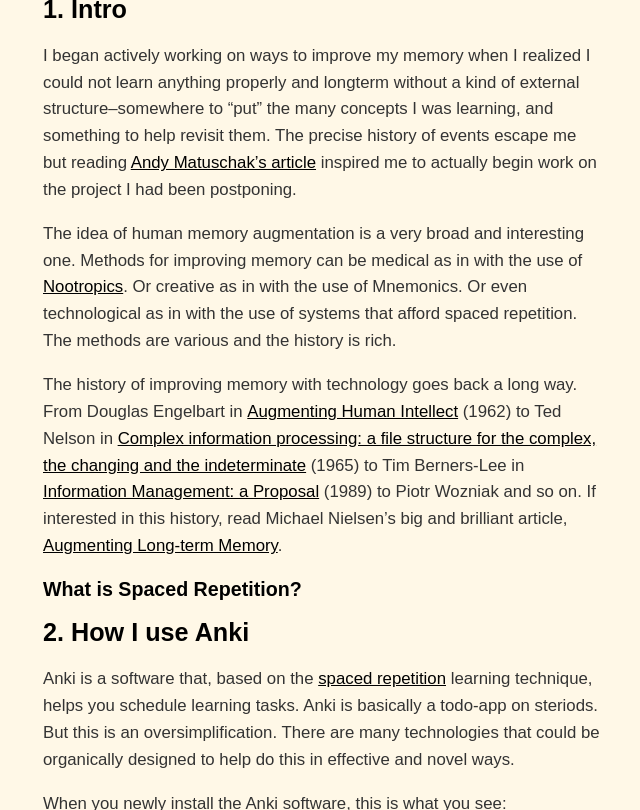
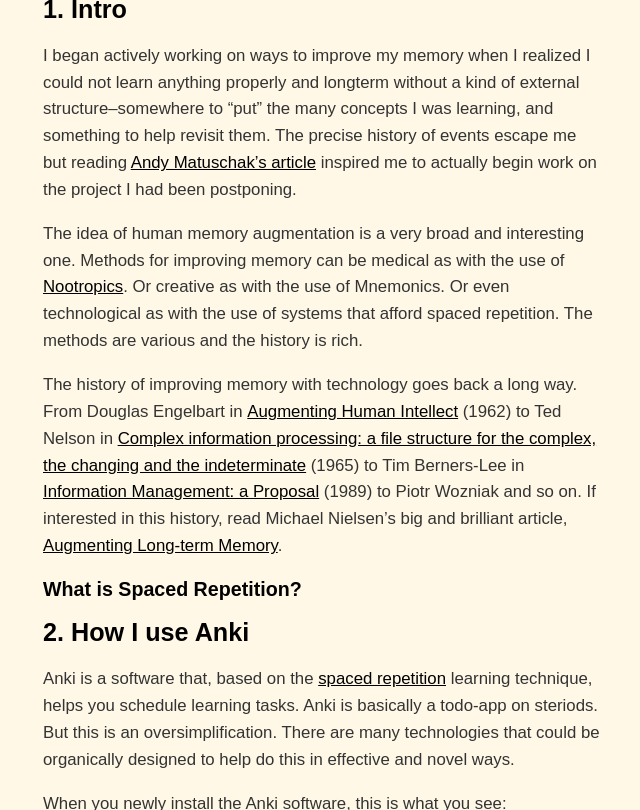
Before and after one commit to dCO2/rococo, a Jekyll site: the page built from _posts/2022-08-17-project-mnemosyne.md, in a window 1280 px wide and 900 px high, scrolled down 878 px, cut to the strip 36-846 px from the top of the window. Shown: the whole strip, without its empty margins (333-973 px from the left). Built offline with Jekyll 4.4.1, drawn with Linux system fonts in a browser that asks for light colours; some web fonts are replaced.

Commit message:
Fix grammar errors

```diff
--- a/_posts/2022-08-17-project-mnemosyne.md
+++ b/_posts/2022-08-17-project-mnemosyne.md
@@ -39,7 +39,7 @@ _Silence of the Sea_ by Bang Hai Ja, 2005
 ## <a href="/2022/08/17/project-mnemosyne#" style="text-decoration: none;">1. Intro</a>
 I began actively working on ways to improve my memory when I realized I could not learn anything properly and longterm without a kind of external structure--somewhere to "put" the many concepts I was learning, and something to help revisit them. The precise history of events escape me but reading <a href="https://andymatuschak.org/prompts/">Andy Matuschak's article</a> inspired me to actually begin work on the project I had been postponing.
 
-The idea of human memory augmentation is a very broad and interesting one. Methods for improving memory can be medical as in with the use of [Nootropics](https://en.wikipedia.org/wiki/Nootropic). Or creative as in with the use of Mnemonics. Or even technological as in with the use of systems that afford spaced repetition. The methods are various and the history is rich.
+The idea of human memory augmentation is a very broad and interesting one. Methods for improving memory can be medical as with the use of [Nootropics](https://en.wikipedia.org/wiki/Nootropic). Or creative as with the use of Mnemonics. Or even technological as with the use of systems that afford spaced repetition. The methods are various and the history is rich.
 
 The history of improving memory with technology goes back a long way. From Douglas Engelbart in [Augmenting Human Intellect](http://augmentingcognition.com/assets/Engelbart1962.pdf) (1962) to Ted Nelson in [Complex information processing: a file structure for the complex, the changing and the indeterminate](https://dl.acm.org/citation.cfm?id=806036) (1965) to Tim Berners-Lee in [Information Management: a Proposal](https://w3.org/History/1989/proposal.html) (1989) to Piotr Wozniak and so on. If interested in this history, read Michael Nielsen's big and brilliant article, <a href="http://augmentingcognition.com/ltm.html">Augmenting Long-term Memory</a>.
 
```
